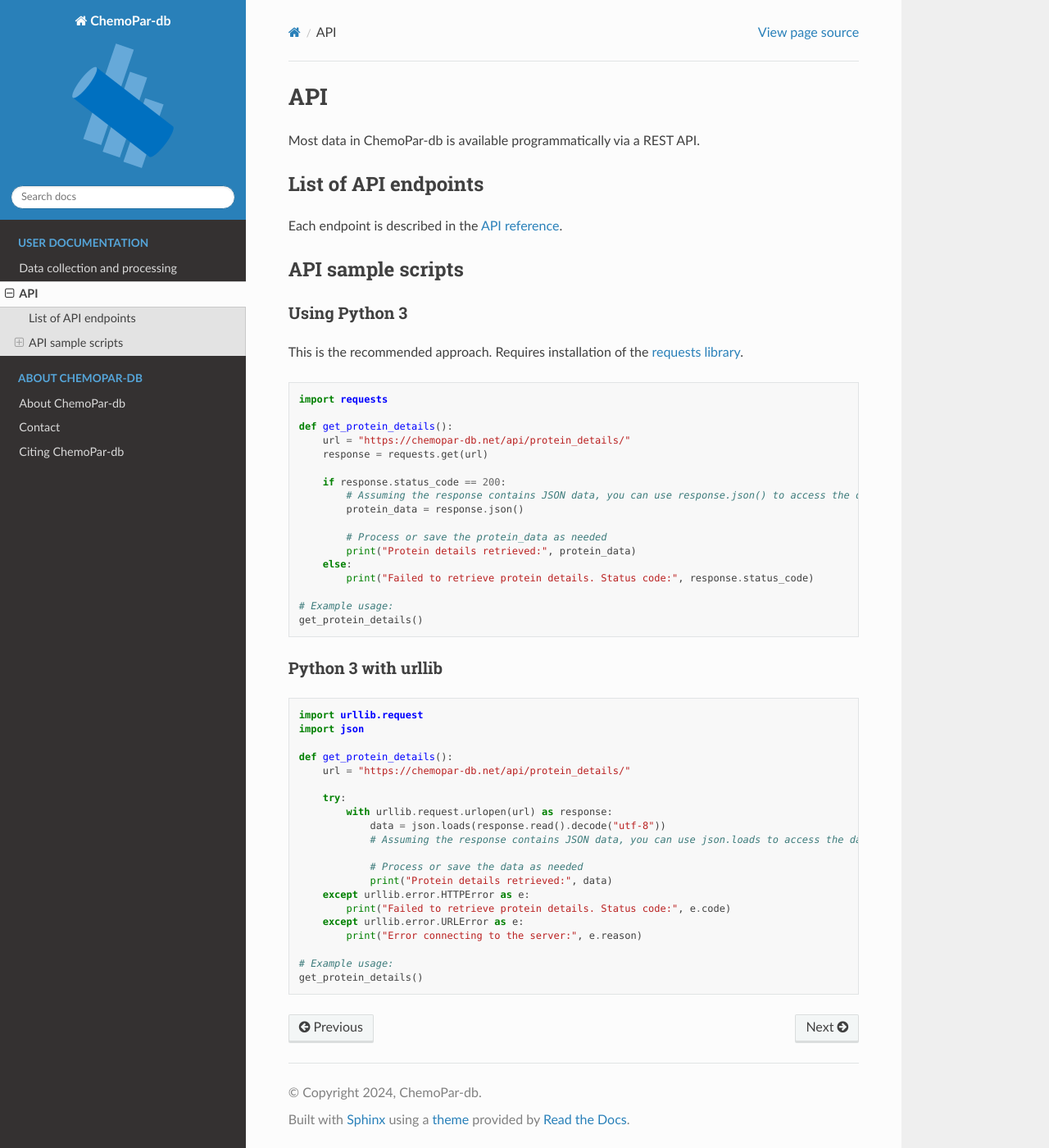
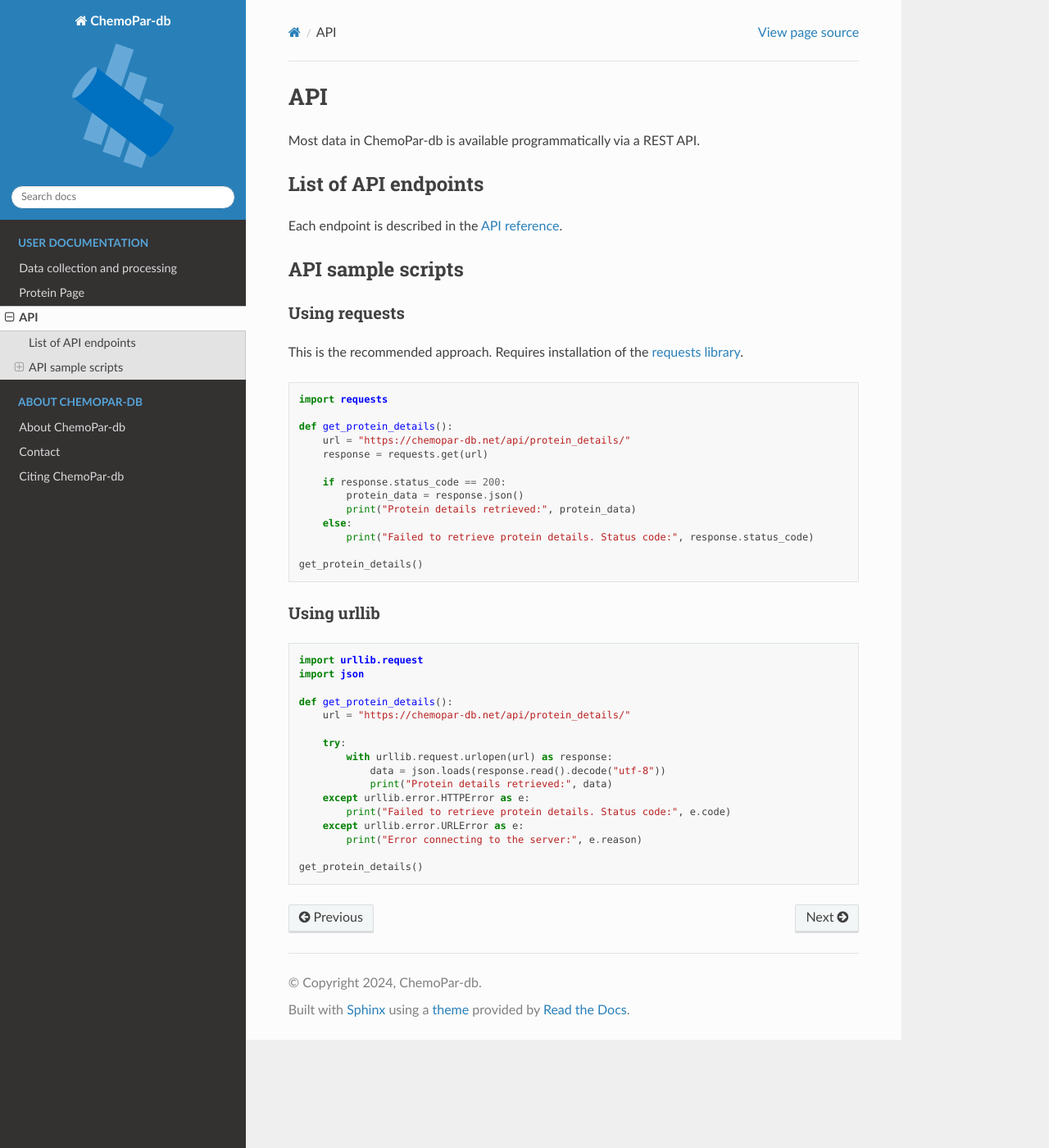
Before and after one commit to bas-deboer/ChemoPar-Documentation, a Sphinx documentation site: the page built from docs/source/api.rst, in a window 1280 px wide and 1400 px high. Shown: the whole window at 82% size. Built offline with Sphinx 7.4.7 and the Read the Docs theme 3.1.0, drawn with Linux system fonts in a browser that asks for light colours.

Commit message:
Added Proteins

```diff
--- a/docs/source/api.rst
+++ b/docs/source/api.rst
@@ -14,7 +14,7 @@
 API sample scripts
 ------------------
 
-Using Python 3
+Using requests
 ^^^^^^^^^^^^^^^^^^^^^^^
 
 This is the recommended approach. Requires installation of the `requests library`_.
@@ -30,18 +30,14 @@
         response = requests.get(url)
 
         if response.status_code == 200:
-            # Assuming the response contains JSON data, you can use response.json() to access the data
             protein_data = response.json()
-
-            # Process or save the protein_data as needed
             print("Protein details retrieved:", protein_data)
         else:
             print("Failed to retrieve protein details. Status code:", response.status_code)
 
-    # Example usage:
     get_protein_details()
 
-Python 3 with urllib
+Using urllib
 ^^^^^^^^^^^^^^^^^^^^
 
 ::
@@ -55,14 +51,10 @@
         try:
             with urllib.request.urlopen(url) as response:
                 data = json.loads(response.read().decode("utf-8"))
-                # Assuming the response contains JSON data, you can use json.loads to access the data
-
-                # Process or save the data as needed
                 print("Protein details retrieved:", data)
         except urllib.error.HTTPError as e:
             print("Failed to retrieve protein details. Status code:", e.code)
         except urllib.error.URLError as e:
             print("Error connecting to the server:", e.reason)
 
-    # Example usage:
     get_protein_details()
--- a/docs/source/index.rst
+++ b/docs/source/index.rst
@@ -32,9 +32,6 @@
 .. note::
    ChemoPar-db is still under active development
 
-Documentation Contents
-======================
-
 .. _user-docs:
 
 .. toctree::
@@ -42,6 +39,7 @@
    :caption: User documentation
 
    graphical_overview
+   proteins
    api
 
 .. _about-docs:
```
Also changed, not shown: docs/source/proteins.rst (added, +42 -0 lines).
